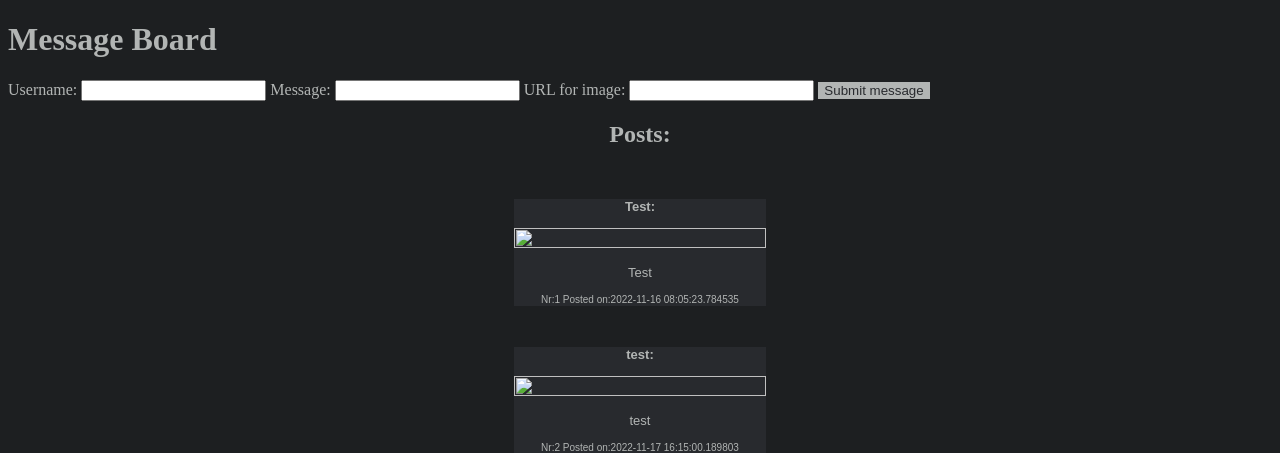
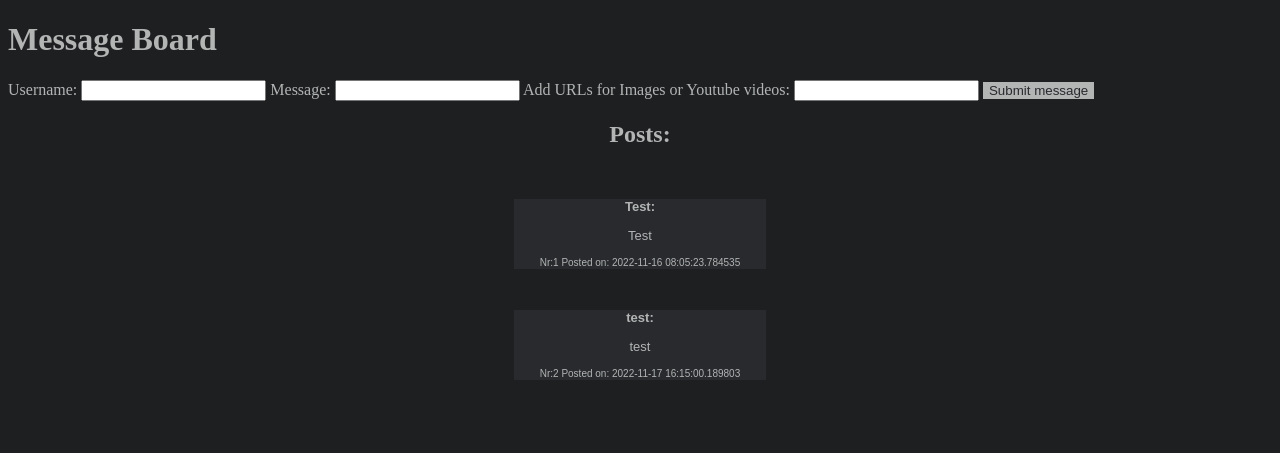
Before and after one commit to zeroIQ2018/Msg-Board, a Flask app: page / in a window 1280 px wide. Shown: the top 453 px of the page. Run offline with Flask 3, Linux system fonts and the light colour scheme; data comes from the database, SQL or seed files in the repository.

Commit message:
added the ability to post youtube videos

```diff
--- a/static/indexjs.js
+++ b/static/indexjs.js
@@ -41,6 +41,12 @@ document.getElementById("form").onsubmit = function(){
 a = document.getElementById("imgthing").src;
 
 
+var str = document.getElementById("youtube").src;
+var res = str.split("=");
+var embeddedUrl = "https://www.youtube.com/embed/"+res[1];
+document.getElementById("youtube").src = embeddedUrl;
+
+
 /*
 function ifyoutube(){
 	if(a.startsWith("https://www.youtube.com"))
--- a/static/style.css
+++ b/static/style.css
@@ -84,3 +84,9 @@ td{
   width: 100%;
   object-fit: contain
 }
+
+#youtube {
+
+  width: 100%;
+  object-fit: contain
+}
--- a/templates/index.html
+++ b/templates/index.html
@@ -4,7 +4,7 @@
         <title>Message Board</title>
         <meta charset="utf-8">
         <meta name="viewport" content="width=device-width, initial-scale=1.0">
-        <meta http-equiv="X-UA-Compatible" content="ie=edge">
+        <meta http-equiv="X-UA-Compatible" content="ie=edge" http-equiv="Content-Security-Policy" content="default-src 'self'; img-src https://*; child-src 'none';">
         <link rel= "stylesheet" type= "text/css" href= "{{ url_for('static',filename='style.css') }}">
         <link rel="shortcut icon" href="{{ url_for('static', filename='icon.png') }}">
     </head>
@@ -17,7 +17,7 @@
             <input type="text" id="messageinput" name="Content" required>
             <label>Message:</label>
             <input type="text" id="usernameinput" name="Username"  required>
-            <label>URL for image:</label>
+            <label>Add URLs for Images or Youtube videos:</label>
             <input type="url" id="imgurlinput" name="imgurl">
             <input id="sub" type="submit" required value="Submit message">
        </form>
@@ -30,9 +30,15 @@
     {% for post in posts %}
     <div id="killyourselfrightnow">
         <p><b>{{post.username}}:</b></p>
+        {% if post.imageurl.startswith("https://www.youtube.com/") == True %}
+        <iframe src={{post.imageurl}} id="youtube" ></iframe>
+        {% elif post.imageurl == "" %}
+
+        {% else %}
         <img id="imgthing" src={{post.imageurl}}>
+        {% endif %}
         <p>{{post.message}}</p>
-        <p id="datetext">Nr:{{post.id}} Posted on:{{post.date_posted}}</p>
+        <p id="datetext">Nr:{{post.id}} Posted on: {{post.date_posted}}</p>
     </div>
     <br>
     {% endfor %}
```
